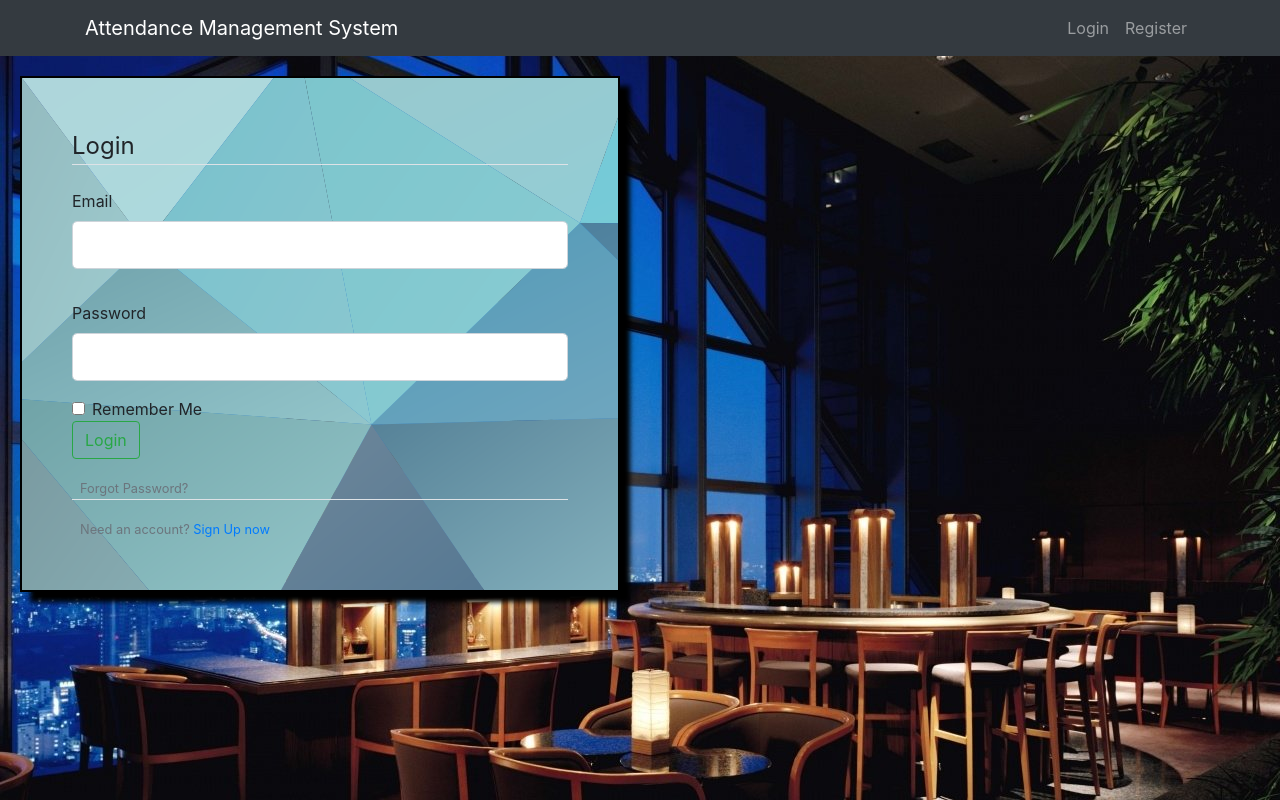
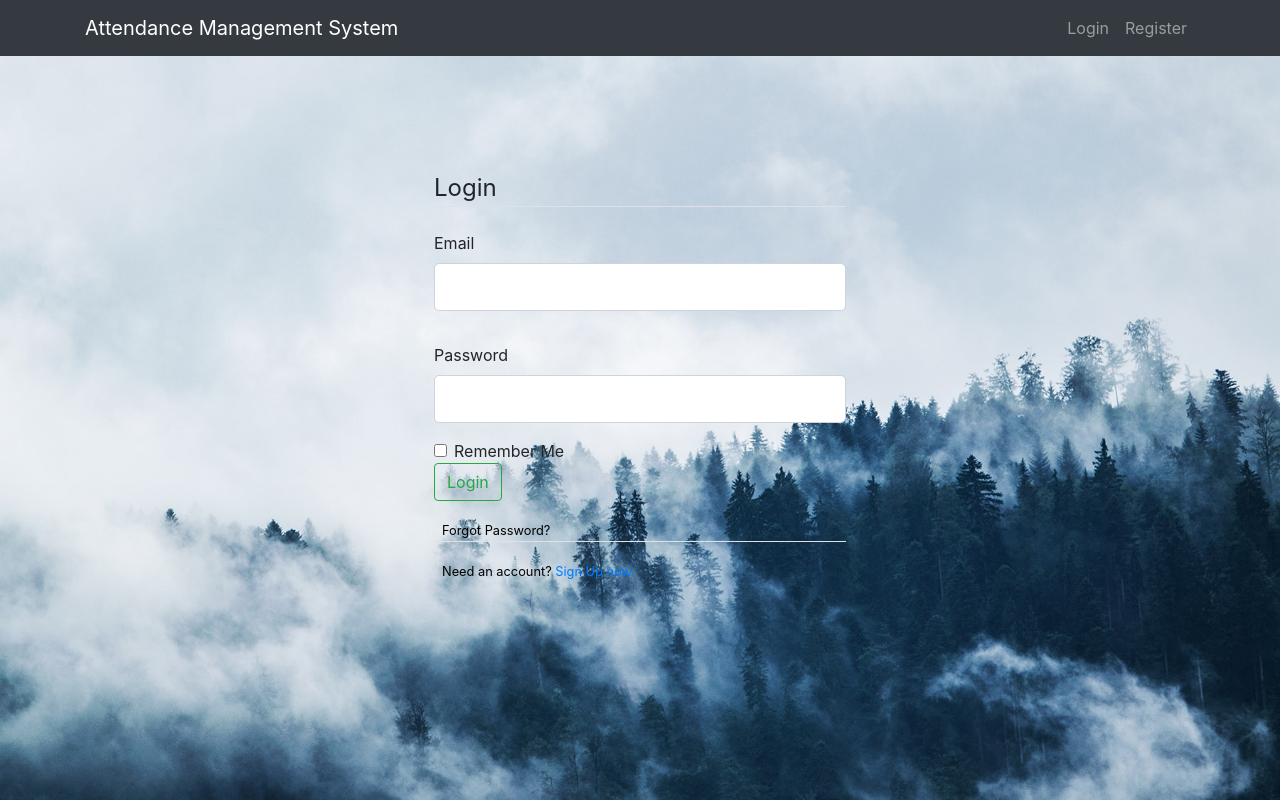
Before and after one commit to dak-x/Face-Net, a Flask app: page /login in a window 1280 px wide. Run offline with Flask 2, Linux system fonts and the light colour scheme; some libraries are stand-ins or nearby versions.

Commit message:
Changed login form UI

```diff
--- a/attendance/templates/layout.html
+++ b/attendance/templates/layout.html
@@ -11,7 +11,7 @@
       <title>Attendance Management System</title>
     {% endif %}
   </head>
-  <body style="background-image: url('static/img/bg3.jpg');background-size: cover">
+  <body style="background-image: url('static/img/bg1.jpg');background-size: cover">
     <div class="navbar navbar-expand-sm bg-dark navbar-dark">
       <div class="container">
         <a class="navbar-brand" href="/">Attendance Management System</a>
@@ -30,11 +30,13 @@
       </div>
     </div>
 
-    <div style="width: 600px;
-  border: 2px solid black;
-  box-shadow: 10px 10px 5px black;
-  padding: 50px;
-  margin: 20px;background-image: url('static/img/formbg.png')">
+    <div style="width:40%;
+    /* border: 2px solid black;
+    box-shadow: 10px 10px 5px black; */
+    padding: 50px;
+    margin: 20px;margin-left:30%;margin-top:5%;
+       /* background-image: url('static/img/formbg.png'); */
+       ">
       {% with messages=get_flashed_messages(with_categories=true) %}
         {% if messages %}
           {% for category, message in messages %}
--- a/attendance/templates/login.html
+++ b/attendance/templates/login.html
@@ -49,11 +49,11 @@
     </div>
 
     <small class="ml-2">
-      <a class="text-muted" href="{{ url_for('forgot_password') }}">Forgot Password?</a>
+      <a class="text-muted" style="color:black!important;" href="{{ url_for('forgot_password') }}">Forgot Password?</a>
     </small>
 
-    <div class="border-top pt-3">
-      <small class="text-muted ml-2">
+    <div class="border-top pt-3" style="color:black!important;">
+      <small class="text-muted ml-2"style="color:black!important;" >
         Need an account? <a href="{{ url_for('register') }}">Sign Up now</a>
       </small>
     </div>
```
